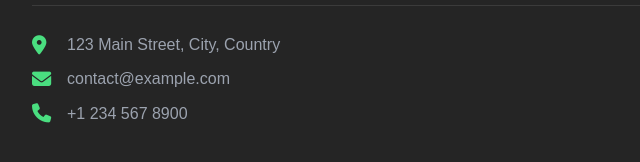
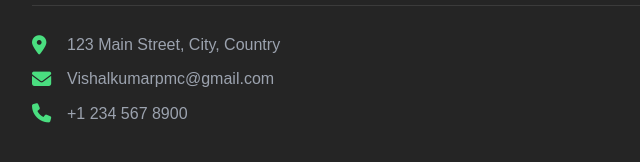
Before and after one commit to Vishalkheemani/Contact-Form, a plain HTML site: page index.html in a window 1280 px wide. Shown: the part 594-756 px from the top of the page, 248-888 px from the left. Drawn offline with Linux system fonts and the light colour scheme.

Commit message:
Initial commit

```diff
--- a/index.html
+++ b/index.html
@@ -60,7 +60,7 @@
                 </div>
                 <div class="info-item">
                     <i class="fas fa-envelope"></i>
-                    <span>contact@example.com</span>
+                    <span>Vishalkumarpmc@gmail.com</span>
                 </div>
 
                 <div class="info-item">
```
